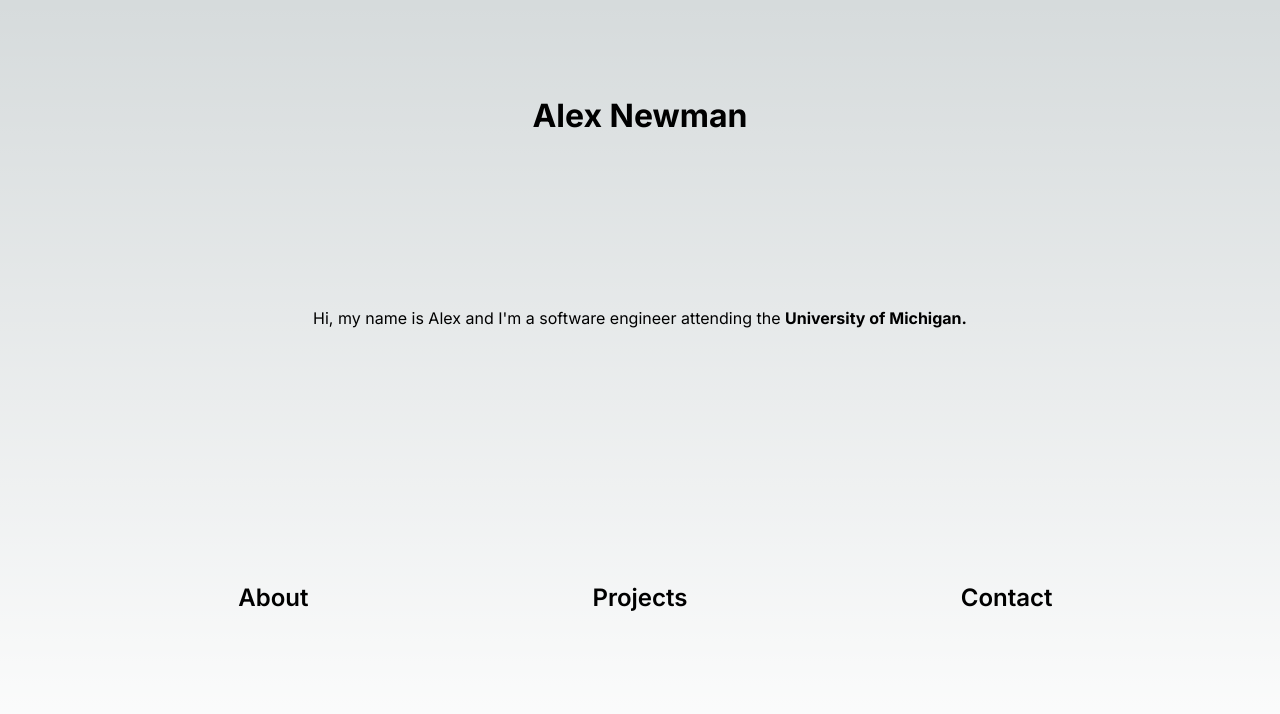
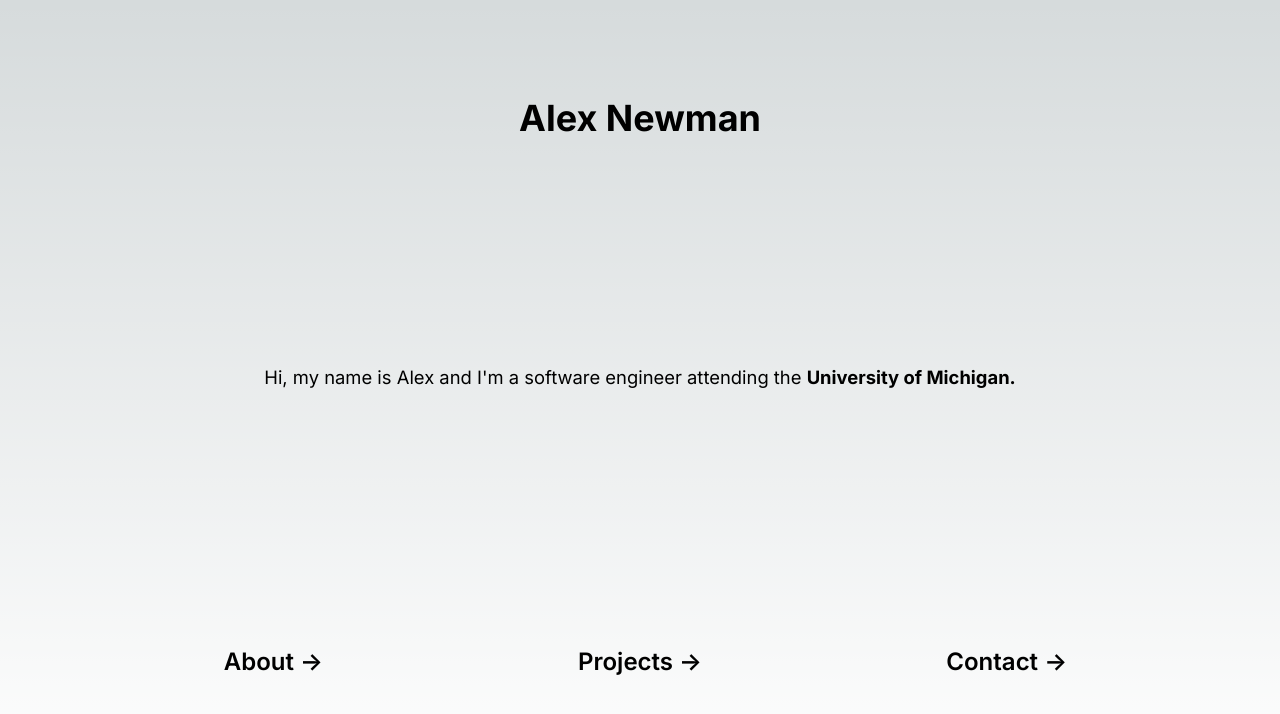
Before and after one commit to alexbnewman/alexbnewman.github.io, a Next.js app: page / in a window 1280 px wide. Shown: the top 714 px of the page. Built offline with nearby package versions, Linux system fonts and the light colour scheme.

Commit message:
Updated home page UI.
Possibly want to change background color. Might want to include CSS animation for my description.
For ex, add in "sociology student" or "from New Jersey"?

```diff
--- a/src/app/components/nav.module.css
+++ b/src/app/components/nav.module.css
@@ -1,3 +1,11 @@
+.center {
+    display: flex;
+    justify-content: center;
+    align-items: center;
+    position: relative;
+    padding: 1rem 4rem 0 4rem;  /* top right bottom left */
+}
+
 .navbar {
     display: grid;
     grid-template-columns: repeat(3, minmax(33%, auto));
@@ -5,14 +13,6 @@
     width: var(--max-width);
     /* Get rid of automatic list bullet points. */
     list-style: none;
-}
-
-.center {
-    display: flex;
-    justify-content: center;
-    align-items: center;
-    position: relative;
-    padding: 4rem 0;
 }
 
 .card {
@@ -25,7 +25,24 @@
     transition: background 200ms, border 200ms;
 }
 
+.card span {
+    display: inline-block;
+    transition: transform 200ms;
+}
+
 .card h2 {
     font-weight: 600;
     margin-bottom: 0.7rem;
 }
+
+/* Enable hover only on non-touch devices */
+@media (hover: hover) and (pointer: fine) {
+    .card:hover {
+        background: rgba(var(--card-rgb), 0.1);
+        border: 1px solid rgba(var(--card-border-rgb), 0.15);
+    }
+
+    .card:hover span {
+        transform: translateX(4px);
+    }
+}
--- a/src/app/components/nav.tsx
+++ b/src/app/components/nav.tsx
@@ -10,28 +10,25 @@ export default function Nav() {
   return (
     <nav className={styles.center}>
       <ul className={styles.navbar}>
-        <li className={styles.card}>
-          <Link
-            className={`link ${pathname === "/about" ? "active" : ""}`}
-            href="/about"
-          >
-            <h2>About</h2>
+        <li>
+          <Link className={styles.card} href="/about">
+            <h2>
+              About <span>-&gt;</span>
+            </h2>
           </Link>
         </li>
-        <li className={styles.card}>
-          <Link
-            className={`link ${pathname === "/projects" ? "active" : ""}`}
-            href="/projects"
-          >
-            <h2>Projects</h2>
+        <li>
+          <Link className={styles.card} href="/projects">
+            <h2>
+              Projects <span>-&gt;</span>
+            </h2>
           </Link>
         </li>
-        <li className={styles.card}>
-          <Link
-            className={`link ${pathname === "/contact" ? "active" : ""}`}
-            href="/"
-          >
-            <h2>Contact</h2>
+        <li>
+          <Link className={styles.card} href="/contact">
+            <h2>
+              Contact <span>-&gt;</span>
+            </h2>
           </Link>
         </li>
       </ul>
--- a/src/app/page.module.css
+++ b/src/app/page.module.css
@@ -5,6 +5,14 @@
   align-items: center;
   padding: 6rem;
   min-height: 100vh;
+}
+
+.main h1 {
+  font-size: 2.25rem;
+}
+
+.main p {
+  font-size: 1.15rem;
 }
 
 .description {
```
Also changed, not shown: src/app/contact/page.tsx (renamed from src/app/contact/contact.tsx).
